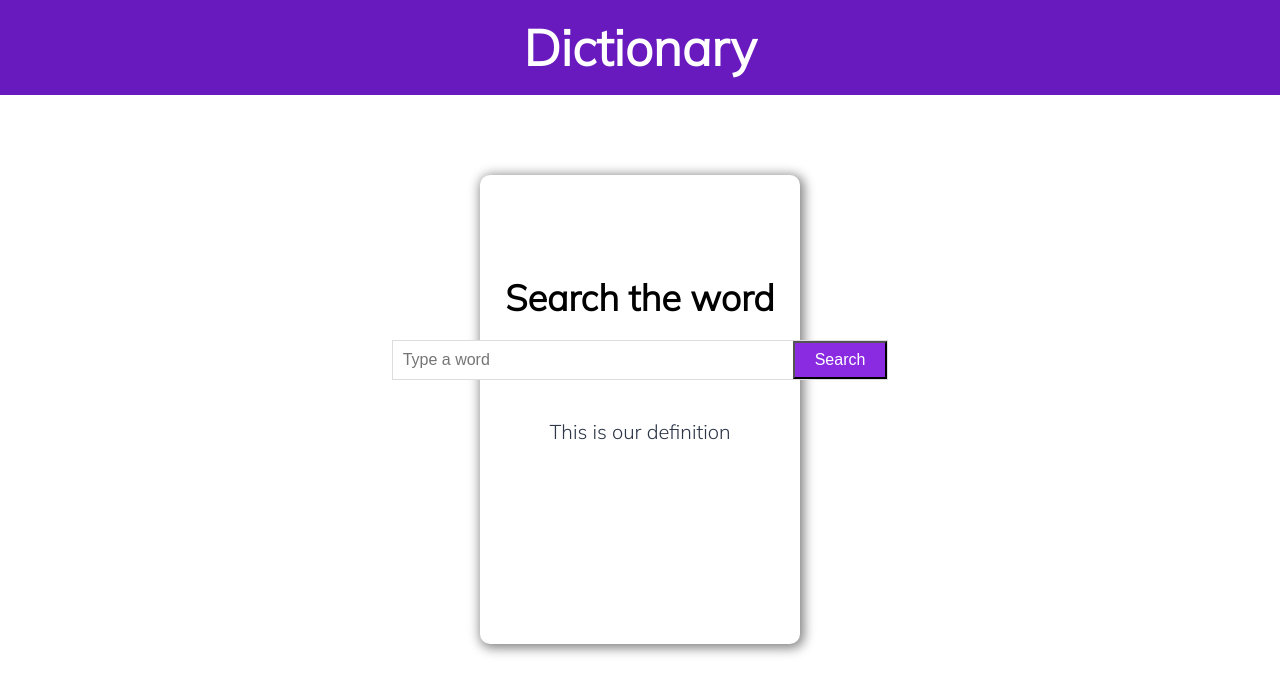
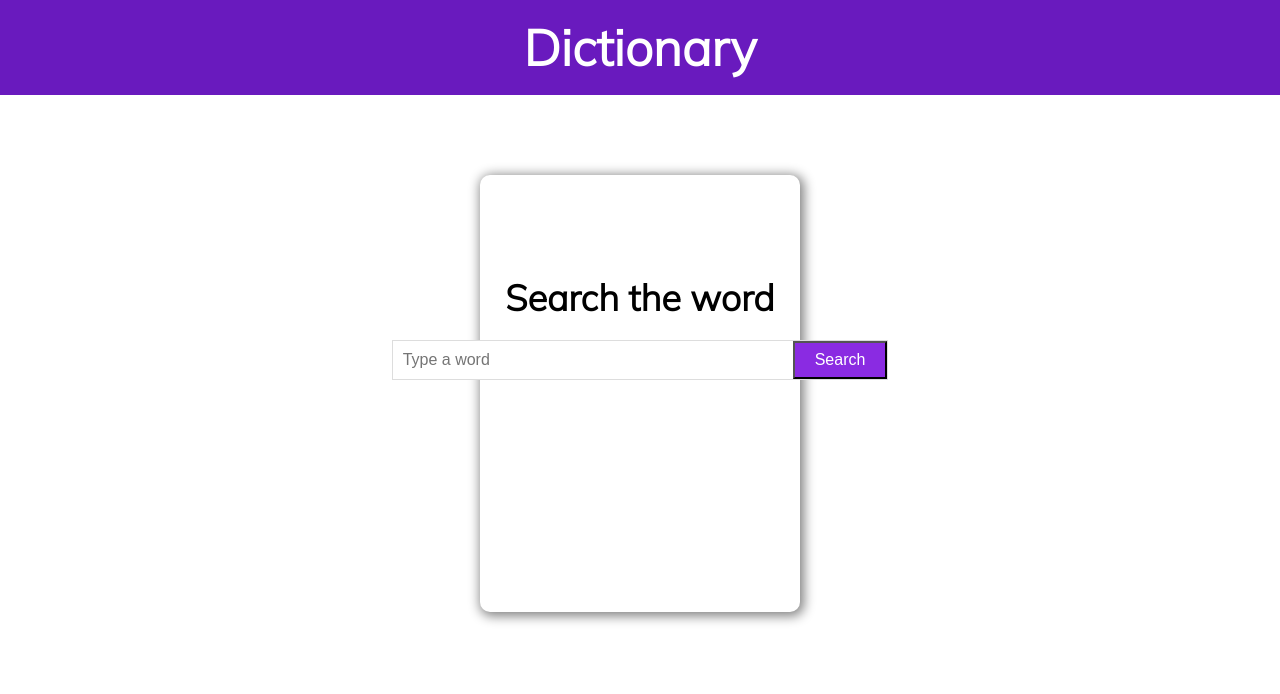
Before and after one commit to Divyamaddy/dictionary, a plain HTML site: page index.html in a window 1280 px wide. Drawn offline with Linux system fonts and the light colour scheme.

Commit message:
Update index.html

```diff
--- a/index.html
+++ b/index.html
@@ -33,7 +33,7 @@
 
     <section class="data cont">
         <span class="loading">Loading..... </span>
-        <p class="def">This is our definition</p>
+        <p class="def"></p>
         <div class="audio"></div>
         <div class="not_found"></div>
     </section>
```
